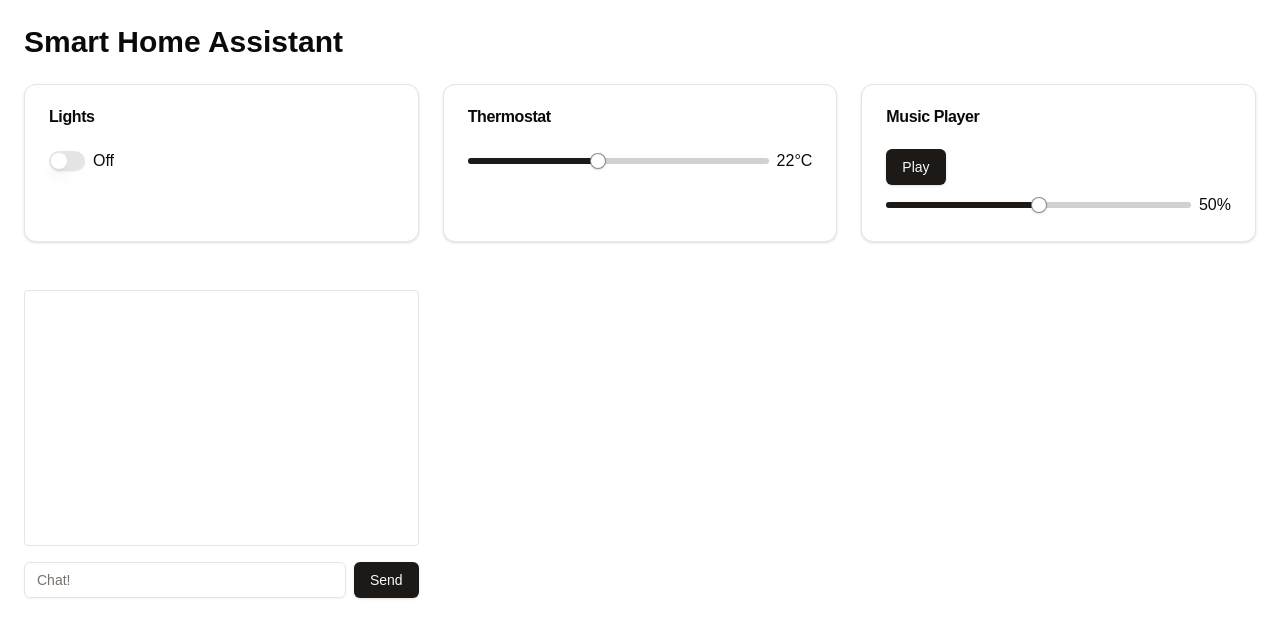
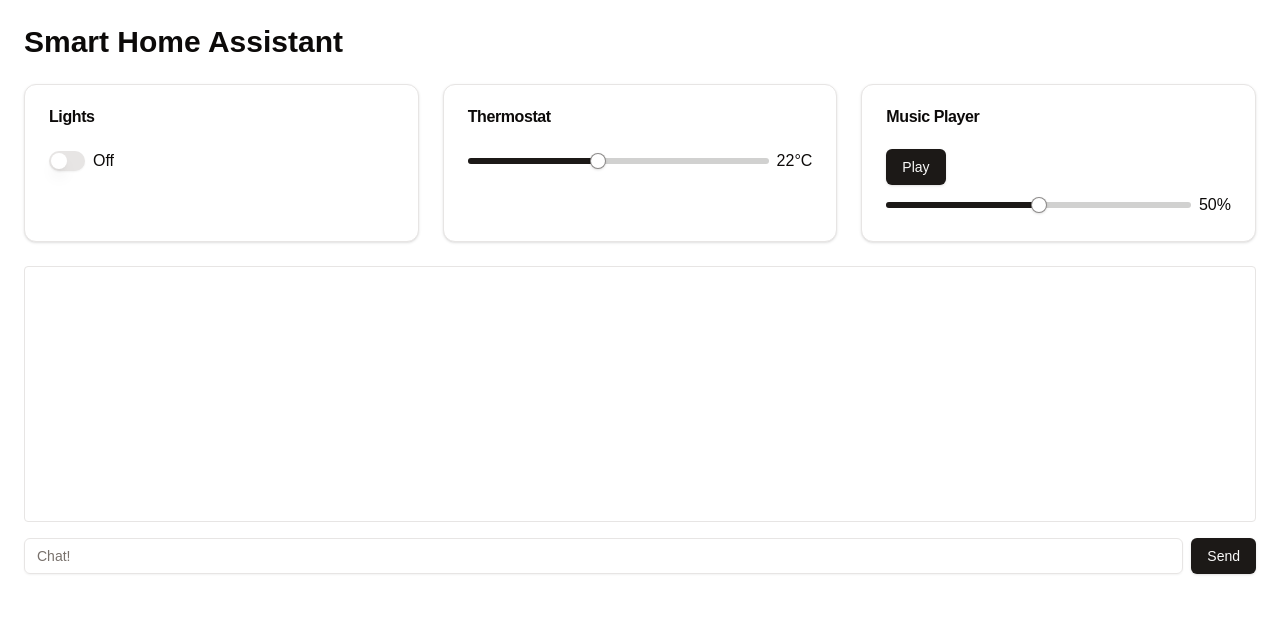
Before and after one commit to DPatrikI/em-smarthome, a Next.js app: page / in a window 1280 px wide. Shown: the top 638 px of the page. Built offline with nearby package versions, Linux system fonts and the light colour scheme.

Commit message:
Move chat outside of grid

```diff
--- a/src/app/page.tsx
+++ b/src/app/page.tsx
@@ -53,8 +53,8 @@ export default function Home() {
           onPlayPause={handlePlayPause}
           onVolumeChange={handleVolumeChange}
         />
-        <ChatInterface />
       </div>
+      <ChatInterface />
     </div>
   );
 }
```
